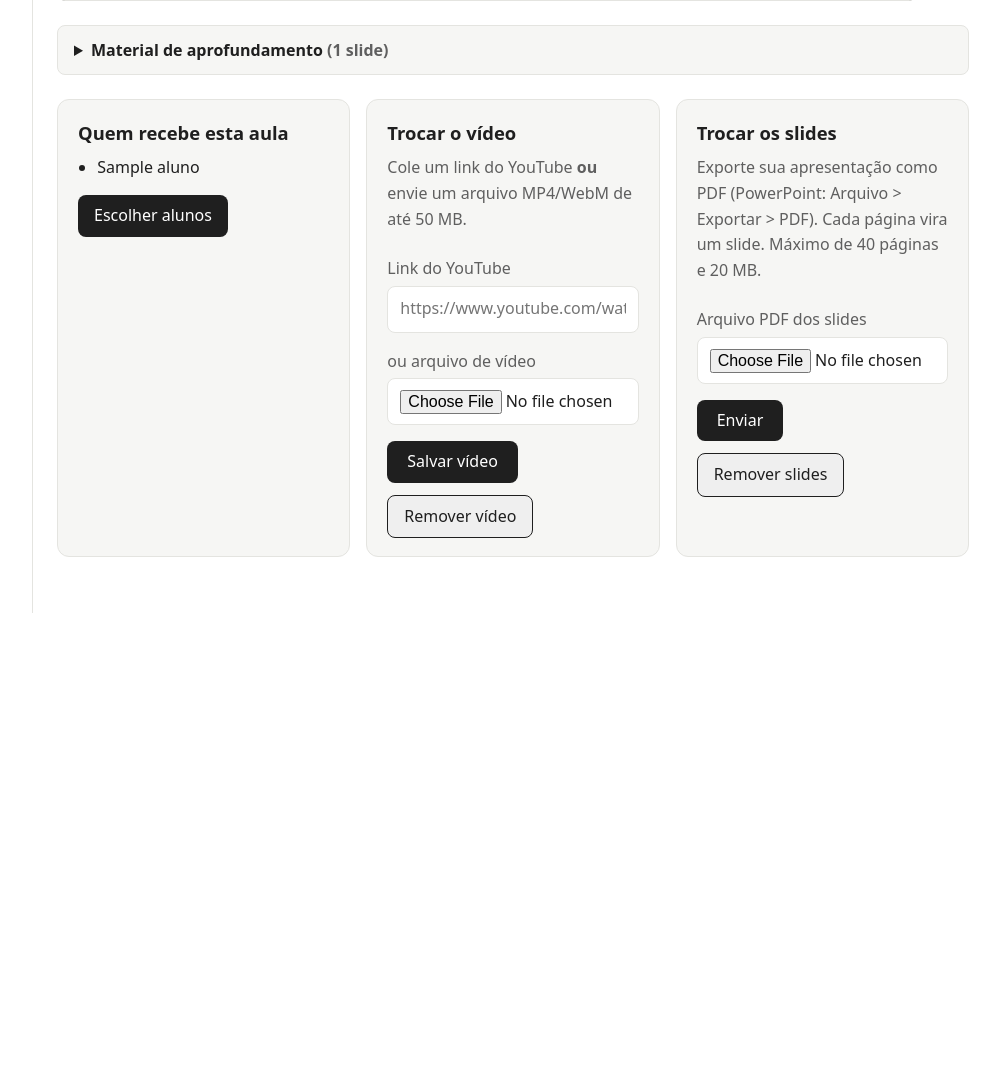
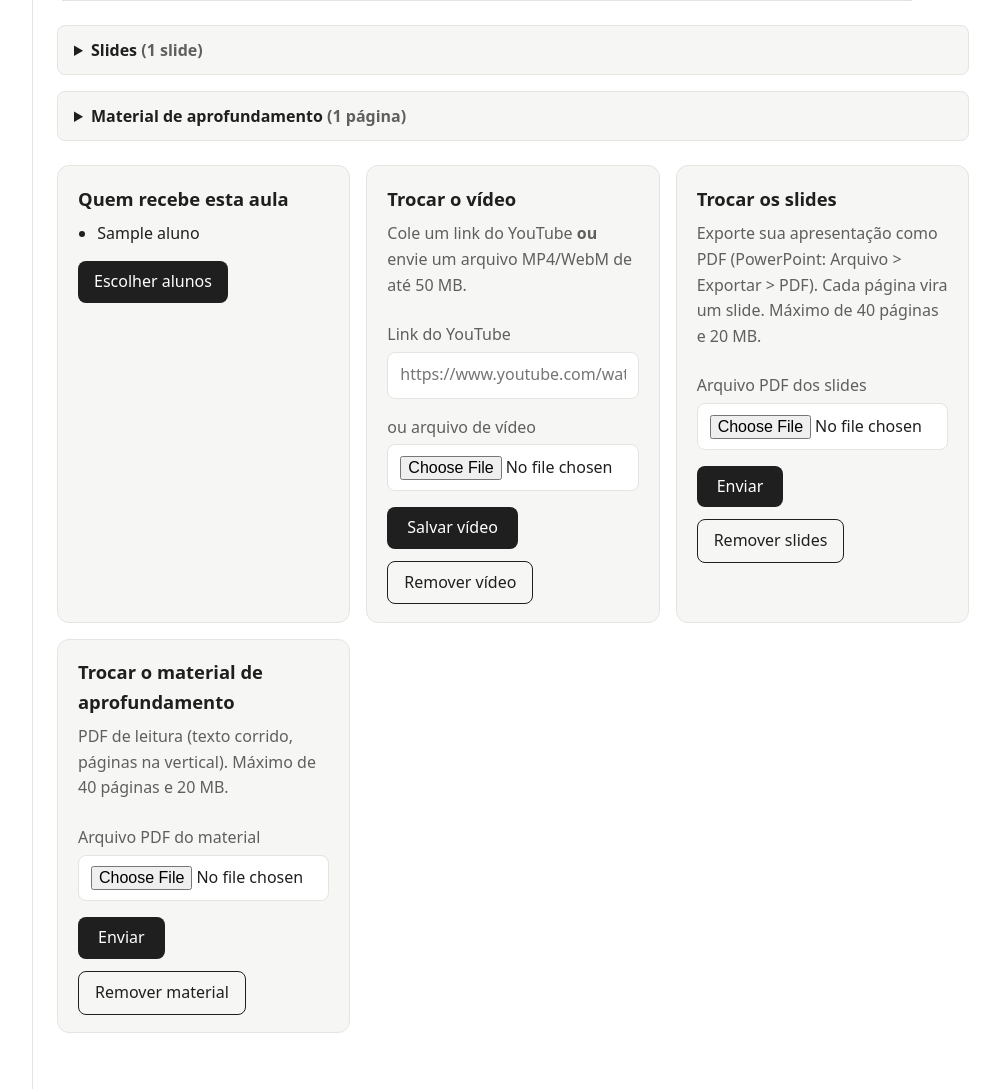
Before and after one commit to AlvesIsaqueP/plataforma-neurodivergentes, a Django app: page /aulas/1/ in a window 1280 px wide. Shown: the part 872-1961 px from the top of the page, without its empty margins (197-1197 px from the left). Before the commit the page ends 1485 px from the top, so only its background shows below. Run offline with Django 5.2, Linux system fonts and the light colour scheme; a user stored in the database is signed in; tables that the repository leaves empty hold one stand-in row (values such as "Sample post").

Commit message:
alterado campo material de apoio para slides e adicionado outro campo como material de apoio para receber PDF's. Corrigido botões de (remover) que estavam com a escrita em branco e ficava ilegível

```diff
--- a/atividades/admin.py
+++ b/atividades/admin.py
@@ -1,9 +1,10 @@
 from django.contrib import admin
-from .models import Materia, Aula, SlideAula, Atividade, Questao, Progresso, Resposta
+from .models import Materia, Aula, SlideAula, MaterialAula, Atividade, Questao, Progresso, Resposta
 
 admin.site.register(Materia)
 admin.site.register(Aula)
 admin.site.register(SlideAula)
+admin.site.register(MaterialAula)
 admin.site.register(Atividade)
 admin.site.register(Questao)
 admin.site.register(Progresso)
--- a/atividades/forms.py
+++ b/atividades/forms.py
@@ -51,6 +51,16 @@ class AtribuirAtividadeForm(_AlunosMixin, forms.ModelForm):
     def __init__(self, *args, **kwargs):
         super().__init__(*args, **kwargs)
         self._configurar_alunos()
+
+
+class MaterialForm(forms.Form):
+    pdf = forms.FileField(label='Arquivo PDF do material')
+
+    def clean_pdf(self):
+        arquivo = self.cleaned_data['pdf']
+        if not arquivo.name.lower().endswith('.pdf'):
+            raise forms.ValidationError('Envie um arquivo PDF.')
+        return arquivo
 
 
 class SlidesForm(forms.Form):
--- a/atividades/models.py
+++ b/atividades/models.py
@@ -55,6 +55,26 @@ class SlideAula(models.Model):
 
     def __str__(self):
         return f"{self.aula.titulo} - slide {self.numero}"
+
+
+class MaterialAula(models.Model):
+    """Páginas de um PDF de leitura (texto na vertical), diferente dos slides."""
+    aula = models.ForeignKey(Aula, on_delete=models.CASCADE, related_name='material')
+    numero = models.PositiveSmallIntegerField()
+    caminho = models.CharField(max_length=300)
+    texto = models.TextField(blank=True)
+
+    class Meta:
+        ordering = ['numero']
+        unique_together = ('aula', 'numero')
+
+    @property
+    def url(self):
+        from .slides import url_publica
+        return url_publica(self.caminho)
+
+    def __str__(self):
+        return f"{self.aula.titulo} - material, página {self.numero}"
 
 
 class Atividade(models.Model):
--- a/atividades/slides.py
+++ b/atividades/slides.py
@@ -26,7 +26,7 @@ def url_publica(caminho):
     return f"{base}/storage/v1/object/public/{settings.SUPABASE_BUCKET}/{urllib.parse.quote(caminho)}"
 
 
-def converter_pdf(dados):
+def converter_pdf(dados, dpi=110):
     """Devolve uma lista de (bytes_jpeg, texto) com uma entrada por página."""
     if len(dados) > TAMANHO_MAXIMO:
         raise ErroSlides('O PDF é maior que 20 MB.')
@@ -43,7 +43,7 @@ def converter_pdf(dados):
             raise ErroSlides(f'O PDF tem {doc.page_count} páginas. O máximo é {PAGINAS_MAXIMAS}.')
         paginas = []
         for pagina in doc:
-            imagem = pagina.get_pixmap(dpi=110).tobytes('jpeg', jpg_quality=80)
+            imagem = pagina.get_pixmap(dpi=dpi).tobytes('jpeg', jpg_quality=80)
             paginas.append((imagem, pagina.get_text().strip()))
         return paginas
 
@@ -79,12 +79,12 @@ def apagar(caminhos):
         pass
 
 
-def enviar_pdf(aula_id, dados):
+def enviar_pdf(aula_id, dados, prefixo='aula', dpi=110):
     """Converte o PDF e envia as páginas. Devolve lista de (numero, caminho, texto)."""
     if not configurado():
         raise ErroSlides('O armazenamento de slides ainda não está configurado no servidor.')
-    paginas = converter_pdf(dados)
-    pasta = f"aula-{aula_id}/{uuid.uuid4().hex[:10]}"
+    paginas = converter_pdf(dados, dpi)
+    pasta = f"{prefixo}-{aula_id}/{uuid.uuid4().hex[:10]}"
     itens = [(i, f"{pasta}/pagina-{i}.jpg", imagem, texto) for i, (imagem, texto) in enumerate(paginas, start=1)]
     enviados = []
     try:
--- a/atividades/templates/atividades/aula.html
+++ b/atividades/templates/atividades/aula.html
@@ -25,7 +25,7 @@
 
 {% if slides %}
 <details class="aprofundamento">
-<summary>Material de aprofundamento <span class="suave">({{ slides|length }} slide{{ slides|length|pluralize }})</span></summary>
+<summary>Slides <span class="suave">({{ slides|length }} slide{{ slides|length|pluralize }})</span></summary>
 <section class="slides" id="slides" aria-label="Slides da aula" data-total="{{ slides|length }}">
     <div class="slides-palco" id="slides-palco">
         {% for s in slides %}
@@ -51,6 +51,26 @@
 </details>
 {% else %}
 <p class="cartao">Esta aula ainda não tem slides.</p>
+{% endif %}
+
+{% if material %}
+<details class="aprofundamento">
+<summary>Material de aprofundamento <span class="suave">({{ material|length }} página{{ material|length|pluralize }})</span></summary>
+<section class="material" aria-label="Material de aprofundamento">
+    {% for p in material %}
+    <figure class="material-pagina">
+        <img src="{{ p.url }}" alt="Página {{ forloop.counter }} de {{ material|length }} do material de aprofundamento" loading="lazy">
+        {% if p.texto %}
+        <details class="slide-texto">
+            <summary>Ver o texto desta página</summary>
+            <p>{{ p.texto|linebreaksbr }}</p>
+        </details>
+        {% endif %}
+        <figcaption class="suave">Página {{ forloop.counter }} de {{ material|length }}</figcaption>
+    </figure>
+    {% endfor %}
+</section>
+</details>
 {% endif %}
 
 {% if papel == 'professor' %}
@@ -106,6 +126,25 @@
     </form>
     {% endif %}
 </section>
+
+<section class="cartao painel" aria-labelledby="titulo-material">
+    <h2 id="titulo-material">{% if material %}Trocar o material de aprofundamento{% else %}Material de aprofundamento{% endif %}</h2>
+    <p class="suave">PDF de leitura (texto corrido, páginas na vertical). Máximo de 40 páginas e 20 MB.</p>
+    <form method="post" action="{% url 'aula_material' aula.pk %}" enctype="multipart/form-data">
+        {% csrf_token %}
+        <div class="campo">
+            <label for="id_pdf_material">Arquivo PDF do material</label>
+            <input type="file" name="pdf" id="id_pdf_material" accept="application/pdf,.pdf" required>
+        </div>
+        <button type="submit" class="botao botao-auto">Enviar</button>
+    </form>
+    {% if material %}
+    <form method="post" action="{% url 'aula_material_remover' aula.pk %}" class="form-remover">
+        {% csrf_token %}
+        <button type="submit" class="botao-contorno">Remover material</button>
+    </form>
+    {% endif %}
+</section>
 </div>
 {% endif %}
 {% endblock %}
--- a/atividades/views_web.py
+++ b/atividades/views_web.py
@@ -11,9 +11,9 @@ from alunos.models import Aluno
 from usuarios.permissions import eh_professor, professor_required
 from . import slides as servico_slides
 from . import videos as servico_videos
-from .forms import (MateriaForm, AulaForm, AtividadeForm, QuestaoForm, CorrecaoForm, SlidesForm,
+from .forms import (MateriaForm, AulaForm, AtividadeForm, QuestaoForm, CorrecaoForm, SlidesForm, MaterialForm,
                     AtribuirAulaForm, AtribuirAtividadeForm, VideoForm)
-from .models import Materia, Aula, SlideAula, Atividade, Questao, Progresso, Resposta
+from .models import Materia, Aula, SlideAula, MaterialAula, Atividade, Questao, Progresso, Resposta
 
 
 def _aluno(request):
@@ -126,7 +126,7 @@ def aula_atribuir(request, pk):
 def aula_detalhe(request, pk):
     aula = get_object_or_404(_visiveis(Aula.objects.select_related('materia'), request), pk=pk)
     return render(request, 'atividades/aula.html', {
-        'aula': aula, 'slides': list(aula.slides.all()), 'form_slides': SlidesForm(), 'form_video': VideoForm(),
+        'aula': aula, 'slides': list(aula.slides.all()), 'material': list(aula.material.all()), 'form_slides': SlidesForm(), 'form_video': VideoForm(),
         'alunos_aula': aula.alunos.order_by('nome')})
 
 
@@ -153,6 +153,43 @@ def aula_slides(request, pk):
             [SlideAula(aula=aula, numero=n, caminho=c, texto=t) for n, c, t in novos])
     servico_slides.apagar(antigos)
     messages.success(request, f'{len(novos)} slides enviados.')
+    return redirect('aula', pk=pk)
+
+
+@professor_required
+def aula_material(request, pk):
+    aula = get_object_or_404(Aula, pk=pk)
+    if request.method != 'POST':
+        return redirect('aula', pk=pk)
+    form = MaterialForm(request.POST, request.FILES)
+    if not form.is_valid():
+        for erro in form.errors.get('pdf', ['Envie um arquivo PDF.']):
+            messages.error(request, erro)
+        return redirect('aula', pk=pk)
+    try:
+        novos = servico_slides.enviar_pdf(aula.pk, form.cleaned_data['pdf'].read(), prefixo='material', dpi=130)
+    except servico_slides.ErroSlides as erro:
+        messages.error(request, str(erro))
+        return redirect('aula', pk=pk)
+
+    antigos = list(aula.material.values_list('caminho', flat=True))
+    with transaction.atomic():
+        aula.material.all().delete()
+        MaterialAula.objects.bulk_create(
+            [MaterialAula(aula=aula, numero=n, caminho=c, texto=t) for n, c, t in novos])
+    servico_slides.apagar(antigos)
+    messages.success(request, f'Material de aprofundamento enviado ({len(novos)} páginas).')
+    return redirect('aula', pk=pk)
+
+
+@professor_required
+def aula_material_remover(request, pk):
+    aula = get_object_or_404(Aula, pk=pk)
+    if request.method == 'POST':
+        antigos = list(aula.material.values_list('caminho', flat=True))
+        aula.material.all().delete()
+        servico_slides.apagar(antigos)
+        messages.success(request, 'Material de aprofundamento removido.')
     return redirect('aula', pk=pk)
 
 
@@ -430,6 +467,7 @@ def corrigir(request, pk):
 def _caminhos_slides(aulas):
     """Imagens dos slides e arquivos de vídeo das aulas, para apagar do armazenamento."""
     caminhos = list(SlideAula.objects.filter(aula__in=aulas).values_list('caminho', flat=True))
+    caminhos += list(MaterialAula.objects.filter(aula__in=aulas).values_list('caminho', flat=True))
     caminhos += [c for c in aulas.values_list('video_caminho', flat=True) if c]
     return caminhos
 
@@ -464,7 +502,7 @@ def aula_excluir(request, pk):
         servico_slides.apagar(caminhos)
         messages.success(request, f'Aula "{titulo}" excluída.')
         return redirect('materia', pk=materia_pk)
-    avisos = [f'Os {aula.slides.count()} slide(s) desta aula também serão apagados.', 'Essa ação não pode ser desfeita.']
+    avisos = [f'Os {aula.slides.count()} slide(s) e as {aula.material.count()} página(s) de material desta aula também serão apagados.', 'Essa ação não pode ser desfeita.']
     return _confirmar(request, f'Excluir a aula "{aula.titulo}"?', avisos, reverse('aula', args=[pk]))
 
 
--- a/core/urls.py
+++ b/core/urls.py
@@ -41,6 +41,8 @@ urlpatterns = [
     path('aulas/<int:pk>/excluir/', paginas.aula_excluir, name='aula_excluir'),
     path('aulas/<int:pk>/atribuir/', paginas.aula_atribuir, name='aula_atribuir'),
     path('aulas/<int:pk>/slides/', paginas.aula_slides, name='aula_slides'),
+    path('aulas/<int:pk>/material/', paginas.aula_material, name='aula_material'),
+    path('aulas/<int:pk>/material/remover/', paginas.aula_material_remover, name='aula_material_remover'),
     path('aulas/<int:pk>/slides/remover/', paginas.aula_slides_remover, name='aula_slides_remover'),
     path('atividades/', paginas.atividades, name='atividades'),
     path('atividades/nova/', paginas.atividade_nova, name='atividade_nova'),
--- a/static/css/estilo.css
+++ b/static/css/estilo.css
@@ -528,7 +528,10 @@ fieldset.campo {
     padding: 0.5rem 1rem;
     border: var(--espessura) solid var(--texto);
     border-radius: 8px;
+    background: transparent;
     color: var(--texto);
+    font: inherit;
+    cursor: pointer;
     text-decoration: none;
 }
 
@@ -1150,3 +1153,8 @@ fieldset.campo {
 .aprofundamento > summary:focus-visible { outline: 3px solid var(--destaque, #2f5fd0); outline-offset: 2px; }
 .aprofundamento[open] > summary { border-bottom: 1px solid var(--borda); }
 .aprofundamento > .slides { padding: 1rem; margin: 0; }
+
+.material { padding: 1rem; display: grid; gap: 1.25rem; }
+.material-pagina { margin: 0; }
+.material-pagina img { display: block; width: 100%; max-width: 900px; height: auto; margin: 0 auto; border: 1px solid var(--borda); border-radius: 6px; background: #fff; }
+.material-pagina figcaption { text-align: center; margin-top: .35rem; font-size: .85rem; }
```
Also changed, not shown: atividades/migrations/0007_materialaula.py (added).
